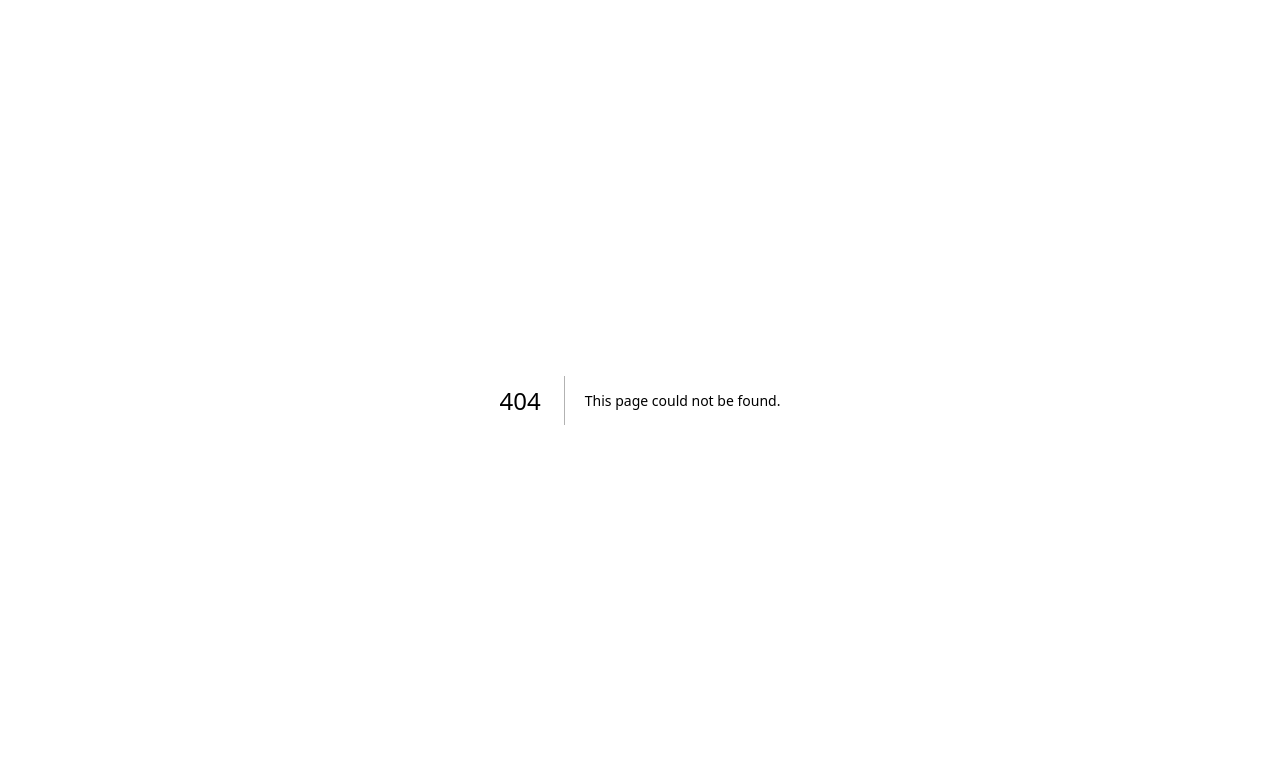
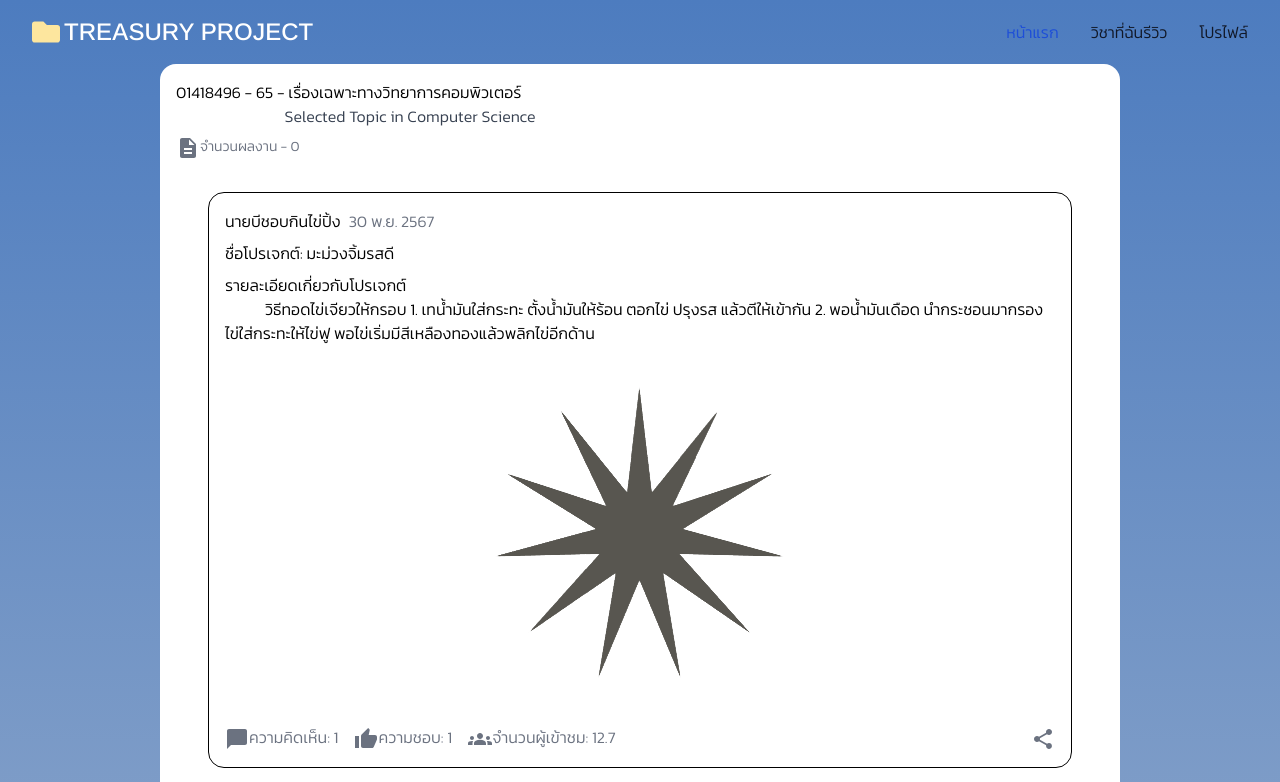
Before and after one commit to JetsadaPun/portfolio-treasury, a Next.js app: page /posts/1 in a window 1280 px wide. Before the commit this address had no page. Shown: the top 782 px of the page. Built offline with nearby package versions, Linux system fonts and the light colour scheme.

Commit message:
update change page to a subject

```diff
--- a/src/app/(root)/(user)/home/page.tsx
+++ b/src/app/(root)/(user)/home/page.tsx
@@ -8,7 +8,6 @@ const page = () => {
     <div>
       <Page1/>
       <Page2/>
-      <Page3/>
     </div>
   )
 }
--- /dev/null
+++ b/src/app/(root)/(user)/posts/[code]/layout.tsx
@@ -0,0 +1,16 @@
+import React from "react";
+
+import Nav from "@/app/components/nav";
+
+export default function RootLayout({
+  children,
+}: Readonly<{
+  children: React.ReactNode;
+}>) {
+  return (
+    <div className="bg-gradient-to-b from-[#4D7CBF] to-[#AFBDD0] min-h-screen text-white relative">
+      <div><Nav/></div>
+      <main className="p-16">{children}</main>
+    </div>
+  );
+}
--- /dev/null
+++ b/src/app/(root)/(user)/posts/[code]/page.tsx
@@ -0,0 +1,94 @@
+"use client";
+import React from "react";
+import { Kanit } from "next/font/google";
+import { useRouter } from "next/navigation";
+import { useParams } from "next/navigation";
+import Reviewsubject from "@/app/components/reviewsubject";
+import DescriptionIcon from '@mui/icons-material/Description';
+const kanit = Kanit({
+  subsets: ["thai", "latin"],
+  weight: "300",
+});
+
+const Page = () => {
+  const params = useParams();
+  const router = useRouter();
+  const { code } = params;
+  const handleGoHome = () => {
+    router.push("/home");
+  };
+  const subjects = [
+    {
+      code: "01418496 - 65",
+      title: "เรื่องเฉพาะทางวิทยาการคอมพิวเตอร์",
+      subtitle: "Selected Topic in Computer Science",
+      workCount: 0,
+    },
+  ];
+
+  const reviewsubject = [
+    {
+      username: "นายบีชอบกินไข่ปิ้ง",
+      date: "30 พ.ย. 2567",
+      projectName: "มะม่วงจิ้มรสดี",
+      detail:
+        "วิธีทอดไข่เจียวให้กรอบ 1. เทน้ำมันใส่กระทะ ตั้งน้ำมันให้ร้อน ตอกไข่ ปรุงรส แล้วตีให้เข้ากัน 2. พอน้ำมันเดือด นำกระชอนมากรองไข่ใส่กระทะให้ไข่ฟู พอไข่เริ่มมีสีเหลืองทองแล้วพลิกไข่อีกด้าน",
+      image: "/img2.png",
+      comment: 1,
+      likeCount: 1,
+      views: 12.7,
+    },
+    {
+      username: "นายซีชอบกินปิ้งไก่",
+      date: "1 ธ.ค. 2567",
+      projectName: "มะม่วงจิ้มกะปิ",
+      detail:
+        "วิธีทอดไข่เจียวให้กรอบ 1. เทน้ำมันใส่กระทะ ตั้งน้ำมันให้ร้อน ตอกไข่ ปรุงรส แล้วตีให้เข้ากัน 2. พอน้ำมันเดือด นำกระชอนมากรองไข่ใส่กระทะให้ไข่ฟู พอไข่เริ่มมีสีเหลืองทองแล้วพลิกไข่อีกด้าน",
+      image: "/img1.png",
+      comment: 1,
+      likeCount: 1,
+      views: 1,
+    },
+  ];
+
+  return (
+    <div className={`${kanit.className} min-h-screen`}>
+      <div className="bg-[#FFFFFF] rounded-2xl mx-24">
+        <div className="relative p-4 w-full">
+          {subjects.map((subject, index) => (
+            <div key={index} className="mb-4">
+              <h2 className="text-base text-black">
+                {subject.code} - {subject.title}
+              </h2>
+              <div className="flex">
+                <h2 className="text-base text-[#FFFFFF]">{subject.code} -</h2>
+                <h2 className="text-base text-gray-700">{subject.subtitle}</h2>
+              </div>
+              <p className="text-sm text-gray-500 mt-2">
+                <DescriptionIcon />จำนวนผลงาน - {subject.workCount}
+              </p>
+            </div>
+          ))}
+        </div>
+
+        <div className="mx-12 flex flex-col gap-y-4">
+          {reviewsubject.map((review, index) => (
+            <Reviewsubject key={index} {...review} />
+          ))}
+        </div>
+
+        <div className="flex justify-between">
+          <button onClick={handleGoHome} className="text-black bg-[#AAD7BF] py-2 px-4 rounded-[15px] m-12">
+            ย้อนกลับ
+          </button>
+          <button className="text-black bg-[#FDE69E] py-2 px-4 rounded-[15px] m-12">
+            {" "}
+            สร้างรีวิว{" "}
+          </button>
+        </div>
+      </div>
+    </div>
+  );
+};
+
+export default Page;
--- a/src/app/components/reviewsubject.tsx
+++ b/src/app/components/reviewsubject.tsx
@@ -1,5 +1,8 @@
 import React from "react";
-
+import ChatBubbleIcon from '@mui/icons-material/ChatBubble';
+import ThumbUpIcon from '@mui/icons-material/ThumbUp';
+import GroupsIcon from '@mui/icons-material/Groups';
+import ShareIcon from '@mui/icons-material/Share';
 interface ReviewProps {
   username: string;
   date: string;
@@ -25,7 +28,7 @@ const Reviewsubject: React.FC<ReviewProps> = ({
   views,
 }) => {
   return (
-    <div className="relative rounded-2xl w-full border-[1px] border-black p-4">
+    <div className="relative rounded-2xl w-full border-[1px] border-black p-4 ">
       <div className="flex items-center mb-2">
         <p className="text-base font-medium text-black mr-2">{username}</p>
         <p className="text-base text-gray-500">{date}</p>
@@ -51,10 +54,15 @@ const Reviewsubject: React.FC<ReviewProps> = ({
           />
         </div>
       </div>
-      <div className="flex items-center mt-4 text-gray-500 gap-x-8">
-        <div>ความคิดเห็น: {comment}</div>
-        <div>ความชอบ: {likeCount}</div>
-        <div>จำนวนผู้เข้าชม: {views}</div>
+      <div className="flex items-center mt-4 text-gray-500 gap-x-8 justify-between">
+        <div className="flex gap-4">
+        <div><ChatBubbleIcon/>ความคิดเห็น: {comment}</div>
+        <div><ThumbUpIcon/>ความชอบ: {likeCount}</div>
+        <div><GroupsIcon/>จำนวนผู้เข้าชม: {views}</div>
+        </div>
+        <div>
+        <div><ShareIcon/></div>
+        </div>
       </div>
     </div>
   );
--- a/src/app/components/showsubject.tsx
+++ b/src/app/components/showsubject.tsx
@@ -1,3 +1,5 @@
+"use client";
+import { useRouter } from "next/navigation";
 import React from "react";
 
 interface CardProps {
@@ -7,16 +9,17 @@ interface CardProps {
   workCount: number;
 }
 
-interface ShowsubjectProps {
-  cards: CardProps[];
-}
-
 const Showsubject: React.FC<CardProps> = ({
   code,
   title,
   subtitle,
   workCount,
 }) => {
+  const router = useRouter();
+
+  const handleViewSubject = () => {
+    router.push(`/posts/${code}`);
+  };
   return (
     <div className="relative bg-[#FFFFFF] rounded-2xl p-4 w-full">
       <h2 className="text-base text-black">
@@ -27,7 +30,10 @@ const Showsubject: React.FC<CardProps> = ({
         <h2 className="text-base text-black"> {subtitle}</h2>
       </div>
       <p className="text-sm text-gray-500 mt-2">จำนวนผลงาน - {workCount}</p>
-      <button className="absolute right-4 top-1/2 transform -translate-y-1/2 text-blue-500 hover:text-blue-700 flex items-center">
+      <button
+        onClick={handleViewSubject}
+        className="absolute right-4 top-1/2 transform -translate-y-1/2 text-blue-500 hover:text-blue-700 flex items-center"
+      >
         เข้าชมผลงาน
         <span className="ml-2">{">"}</span>
       </button>
--- a/src/app/utils/page2.tsx
+++ b/src/app/utils/page2.tsx
@@ -109,9 +109,9 @@ const Page2 = () => {
             </div>
           </div>
           <div className="flex flex-col gap-4 mt-4">
-            {subjects.map((card) => (
+            {subjects.map((card, index) => (
               <Showsubject
-                key={card.code}
+                key={index}
                 code={card.code}
                 title={card.title}
                 subtitle={card.subtitle}
```
